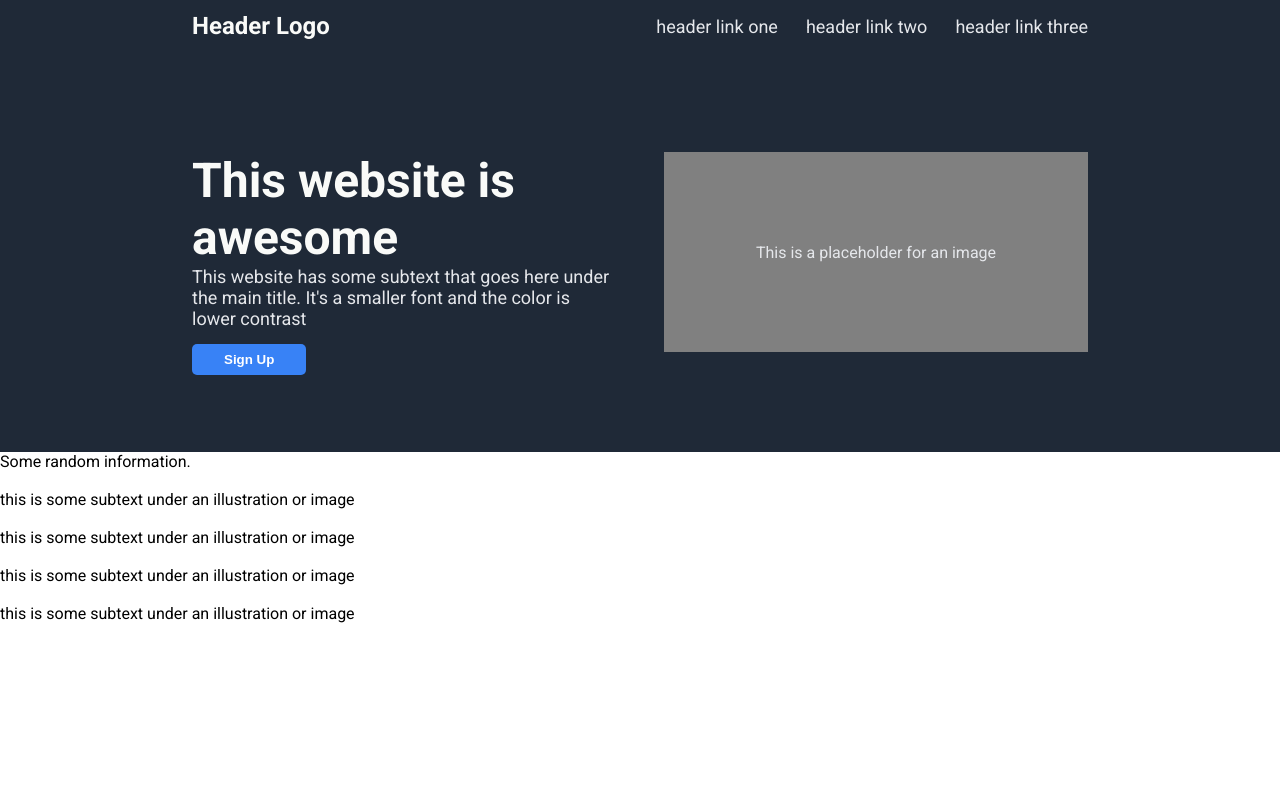
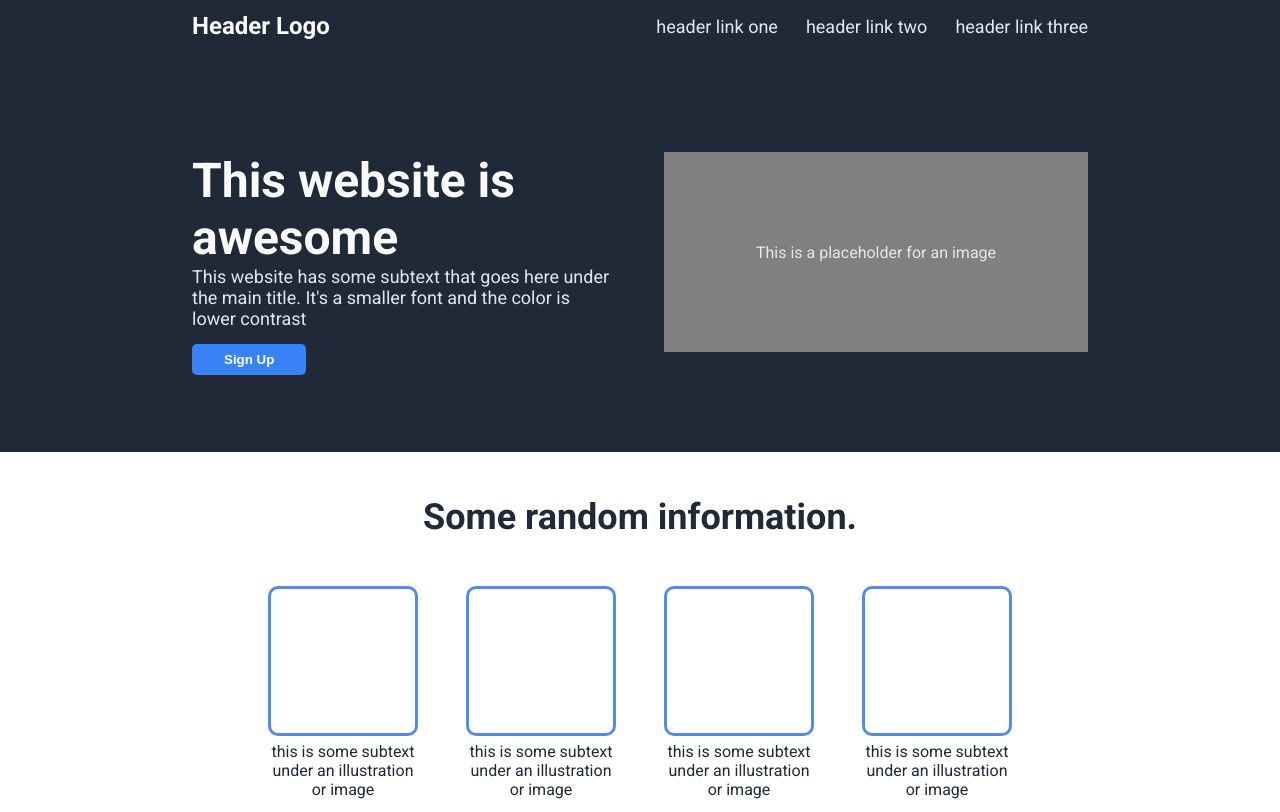
Before and after one commit to sikai00/odin_landing_page, a plain HTML site: page index.html in a window 1280 px wide. Drawn offline with Linux system fonts and the light colour scheme.

Commit message:
Complete styling info

```diff
--- a/index.html
+++ b/index.html
@@ -28,19 +28,19 @@
       <div class="info-header">Some random information.</div>
       <div class="bubble-container">
         <div class="bubble">
-          <img src="">
+          <div class="bubble-image"></div>
           <div class="bubble-subtext">this is some subtext under an illustration or image</div>
         </div>
         <div class="bubble">
-          <img src="">
+          <div class="bubble-image"></div>
           <div class="bubble-subtext">this is some subtext under an illustration or image</div>
         </div>
         <div class="bubble">
-          <img src="">
+          <div class="bubble-image"></div>
           <div class="bubble-subtext">this is some subtext under an illustration or image</div>
         </div>
         <div class="bubble">
-          <img src="">
+          <div class="bubble-image"></div>
           <div class="bubble-subtext">this is some subtext under an illustration or image</div>
         </div>
       </div>
--- a/style.css
+++ b/style.css
@@ -93,3 +93,42 @@ button {
   border: 0px;
   font-weight: 900;
 }
+
+.info {
+  display: flex;
+  flex-direction: column;
+  align-items: center;
+  padding: 16px;
+  height: 45vh;
+}
+
+.info-header {
+  font-size: 36px;
+  font-weight: 900;
+  color: #1F2937;
+  padding: 28px;
+  margin-bottom: 20px;
+}
+
+.bubble-container {
+  display: flex;
+  justify-content: center;
+  gap: 48px;
+}
+
+.bubble {
+  height: 150px;
+  width: 150px;
+}
+
+.bubble-image{
+  height: 150px;
+  border: 3px solid #528ce9;
+  border-radius: 10px;
+  margin-bottom: 6px;
+}
+
+.bubble-subtext {
+  color: #1F2937;
+  text-align: center;
+}
```
